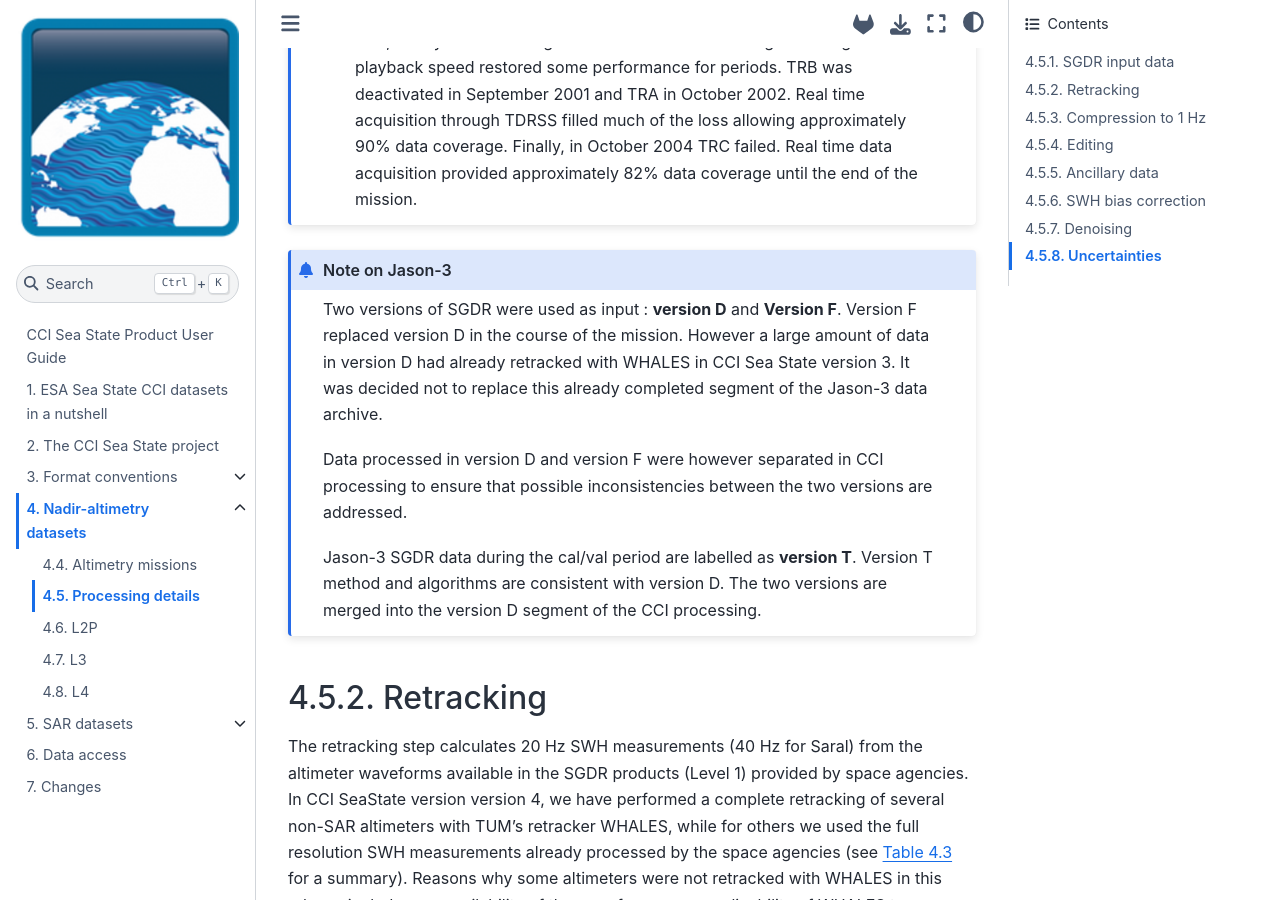
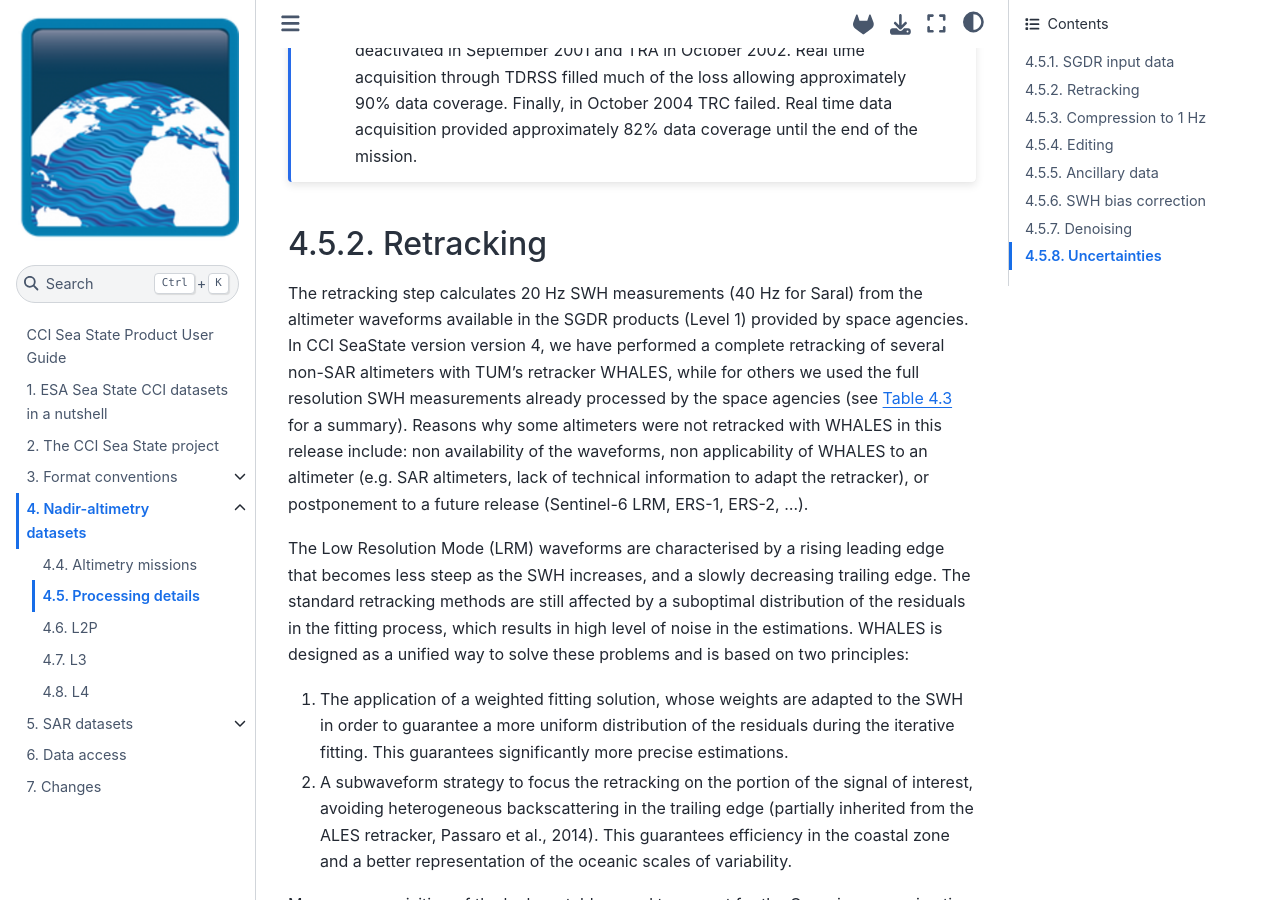
Before and after one commit to umr-lops/cci-seastate-pum, a Jupyter Book: the page built from altimetry/baseline.md, in a window 1280 px wide and 900 px high, scrolled down 3002 px. Built offline with Jupyter Book 1.0.4 settings and Sphinx 7.4.7 and the Sphinx Book theme 1.1.4, drawn with Linux system fonts in a browser that asks for light colours; some of the changed text lies outside the part shown.

Commit message:
fixed inputs for Jason-3

````diff
--- a/altimetry/baseline.md
+++ b/altimetry/baseline.md
@@ -48,8 +48,7 @@
 | SARAL       | Version F   | AVISO    | From 14/03/2013 to 31/12/2023 |
 | JASON-1     | Version E   | AVISO    | From 15/01/2002 to 21/06/2013 |
 | JASON-2     | Version D   | AVISO    | From 04/07/2008 to 01/10/2019 |
-| JASON-3     | Version D   | AVISO    | From 17/02/2016 to 06/05/2019 |
-| JASON-3     | Version F   | AVISO    | From 07/05/2019 to 31/12/2023 |
+| JASON-3     | Version F   | AVISO    | From 17/02/2016 to 31/12/2023 |
 | TOPEX       | Version F   | AVISO    | From 13/10/1992 to 04/10/2005 |
 | ERS-1       | REAPER      | ESA      | From 03/08/1991 to 02/06/1996 |
 | ERS-2       | REAPER      | ESA      | From 14/05/1995 to 02/07/2003 |
@@ -93,22 +92,6 @@
   of the loss allowing approximately 90% data coverage. Finally, in October 2004
   TRC failed. Real time data acquisition provided approximately 82% data
   coverage until the end of the mission.
-```
-
-```{admonition} Note on Jason-3
-Two versions of SGDR were used as input : **version D** and **Version F**.
-Version F replaced version D in the course of the mission. However a large
-amount of data in version D had already retracked with WHALES in CCI Sea
-State version 3. It was decided not to replace this already completed segment
-of the Jason-3 data archive.
-
-Data processed in version D and version F were however separated in CCI
-processing to ensure that possible inconsistencies between the two versions are
-addressed.
-
-Jason-3 SGDR data during the cal/val period are labelled as **version T**.
-Version T method and algorithms are consistent with version D. The two versions
-are merged into the version D segment of the CCI processing.
 ```
 
 
````
Also changed, not shown: access.md (+1 -2 lines).
